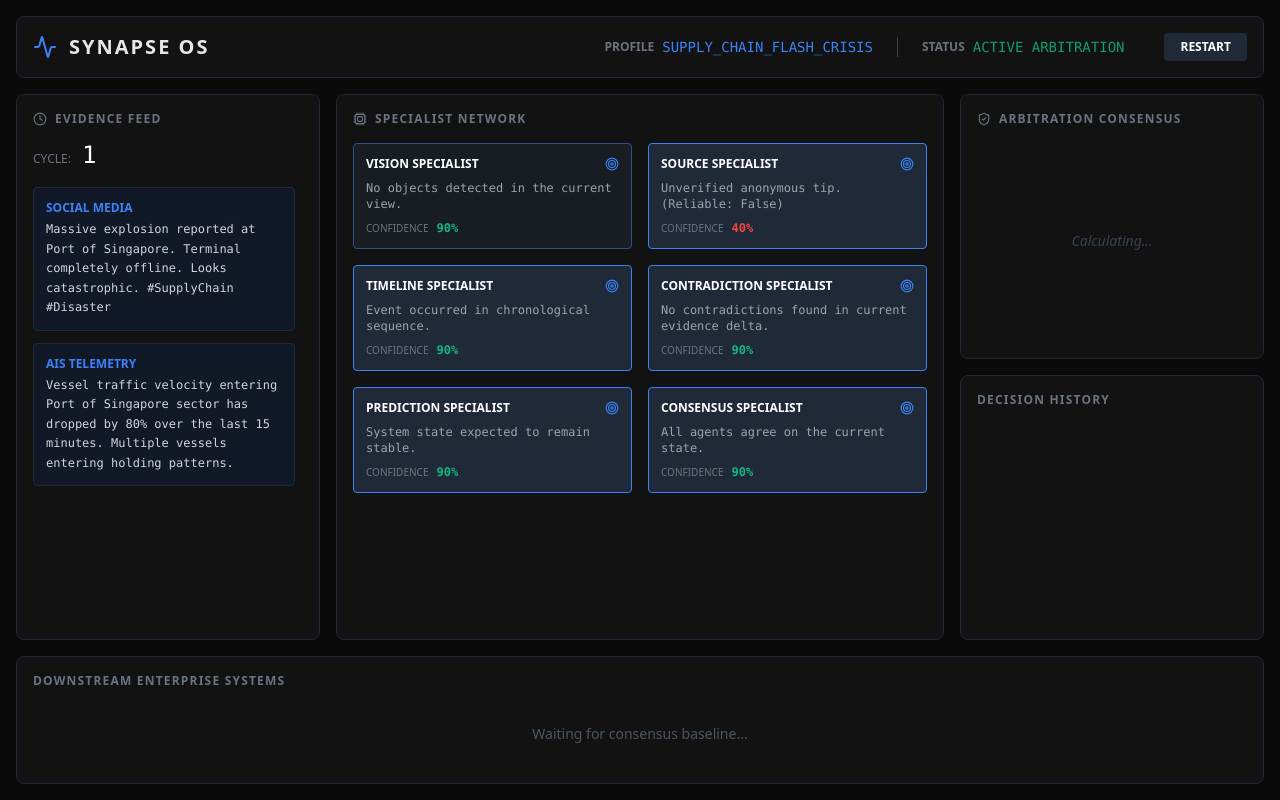
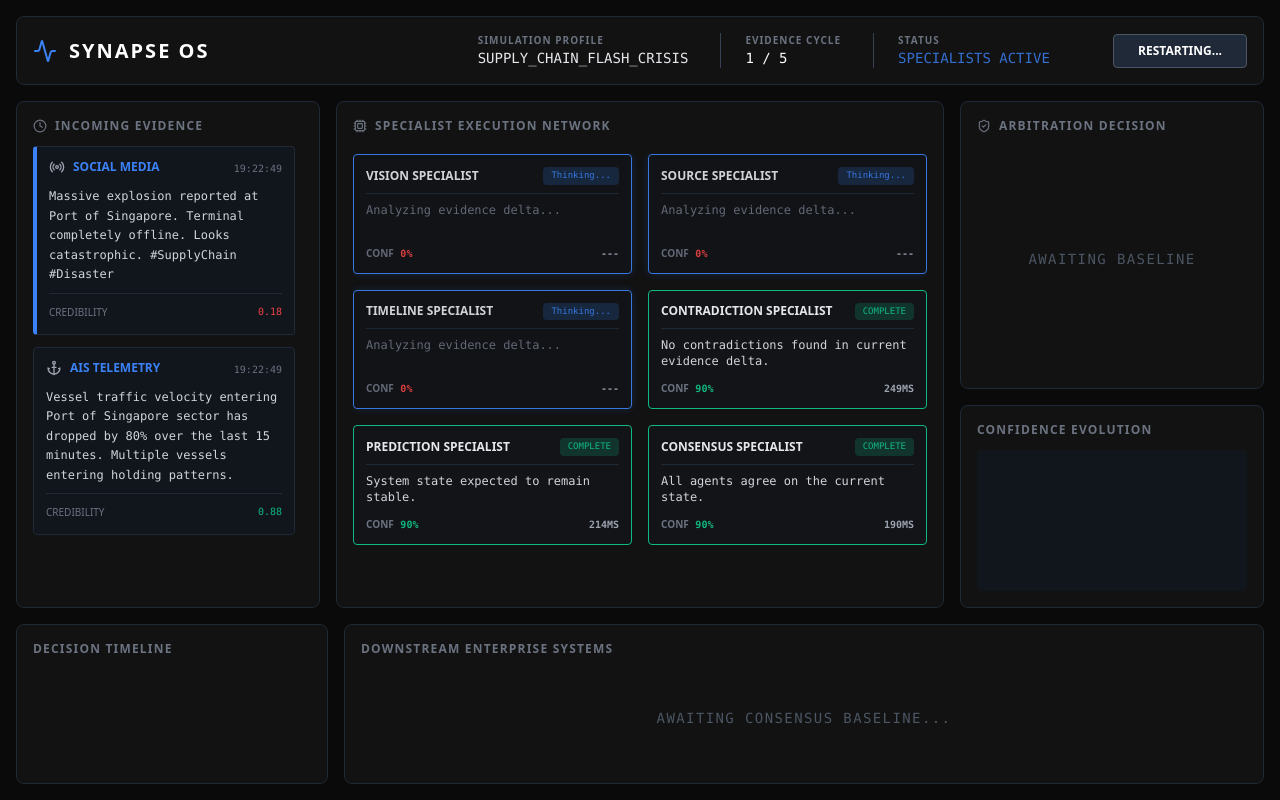
Before and after one commit to 7-Bala/Synapse, a React (Vite) app in the folder frontend/: page / in a window 1280 px wide. Both pictures are taken after a click on the button "START REPLAY". Built offline with nearby package versions, Linux system fonts and the light colour scheme.

Commit message:
feat(frontend): elevate Synapse OS demo experience

```diff
--- a/frontend/src/App.tsx
+++ b/frontend/src/App.tsx
@@ -1,5 +1,5 @@
 import { useState, useEffect } from 'react';
-import { Cpu, Activity, Clock, Target, ShieldCheck, AlertTriangle } from 'lucide-react';
+import { Cpu, Activity, Clock, ShieldCheck, AlertTriangle, FileText, Camera, Radio, Server, Anchor } from 'lucide-react';
 
 type EventType = 'EvidenceReceived' | 'SpecialistCompleted' | 'ConsensusUpdated' | 'DownstreamSystemsUpdated';
 
@@ -16,6 +16,32 @@ interface SynapseEvent {
   systems?: { system: string; status: string }[];
 }
 
+const TOTAL_CYCLES = 5;
+
+function generateMockLatency() {
+  return Math.floor(Math.random() * 150) + 120; // 120-270ms
+}
+
+function getEvidenceIcon(source: string) {
+  const s = source.toLowerCase();
+  if (s.includes('social')) return <Radio size={16} />;
+  if (s.includes('drone') || s.includes('satellite') || s.includes('image')) return <Camera size={16} />;
+  if (s.includes('telemetry') || s.includes('ais')) return <Anchor size={16} />;
+  if (s.includes('api')) return <Server size={16} />;
+  return <FileText size={16} />;
+}
+
+function getEvidenceCredibility(source: string) {
+  const s = source.toLowerCase();
+  if (s.includes('social')) return 0.18;
+  if (s.includes('drone')) return 0.82;
+  if (s.includes('satellite')) return 0.94;
+  if (s.includes('authority')) return 0.97;
+  if (s.includes('telemetry')) return 0.88;
+  if (s.includes('procurement')) return 0.99;
+  return 0.75;
+}
+
 export default function App() {
   const [events, setEvents] = useState<SynapseEvent[]>([]);
   const [currentIndex, setCurrentIndex] = useState(0);
@@ -23,9 +49,11 @@ export default function App() {
 
   // State
   const [cycle, setCycle] = useState(0);
-  const [evidence, setEvidence] = useState<any[]>([]);
-  const [specialists, setSpecialists] = useState<Record<string, { findings: string, conf: number, active: boolean }>>({});
+  const [arbitrationStatus, setArbitrationStatus] = useState("AWAITING START");
+  const [evidenceList, setEvidenceList] = useState<any[]>([]);
+  const [specialists, setSpecialists] = useState<Record<string, { findings: string, conf: number, status: 'Thinking...' | 'COMPLETE' | 'UNCERTAIN', latency: number }>>({});
   const [consensus, setConsensus] = useState<any>(null);
+  const [prevConsensusConf, setPrevConsensusConf] = useState<number>(0);
   const [downstream, setDownstream] = useState<any[]>([]);
   const [history, setHistory] = useState<any[]>([]);
 
@@ -39,11 +67,11 @@ export default function App() {
   useEffect(() => {
     if (!isPlaying || currentIndex >= events.length) return;
 
-    // We space events out evenly for the demo since the backend timestamps are 10ms apart
+    // Smooth 600ms pacing for drama
     const timer = setTimeout(() => {
       processEvent(events[currentIndex]);
       setCurrentIndex(prev => prev + 1);
-    }, 400); // 400ms per event for readability
+    }, 600);
 
     return () => clearTimeout(timer);
   }, [isPlaying, currentIndex, events]);
@@ -52,26 +80,58 @@ export default function App() {
     setCycle(ev.evidence_cycle);
 
     if (ev.event_type === 'EvidenceReceived') {
-      setEvidence(ev.payload);
-      // Reset specialists for new cycle
-      setSpecialists({});
-      setConsensus(null);
+      setArbitrationStatus("RECEIVING EVIDENCE");
+
+      const enrichedPayload = ev.payload.map((e: any) => ({
+        ...e,
+        credibility: getEvidenceCredibility(e.source),
+        timestamp: new Date().toLocaleTimeString([], { hour12: false })
+      }));
+
+      setEvidenceList(prev => [...enrichedPayload, ...prev]);
+
+      // Reset specialists to thinking state for active network visualization
+      const specList = ["Vision Specialist", "Source Specialist", "Timeline Specialist", "Contradiction Specialist", "Prediction Specialist", "Consensus Specialist"];
+      const newSpecs: any = {};
+      specList.forEach(s => {
+        newSpecs[s] = { findings: "Analyzing evidence delta...", conf: 0, status: 'Thinking...', latency: 0 };
+      });
+      setSpecialists(newSpecs);
+
     }
     else if (ev.event_type === 'SpecialistCompleted') {
+      setArbitrationStatus("SPECIALISTS ACTIVE");
       setSpecialists(prev => ({
         ...prev,
-        [ev.specialist!]: { findings: ev.findings!, conf: ev.confidence!, active: true }
+        [ev.specialist!]: {
+          findings: ev.findings!,
+          conf: ev.confidence!,
+          status: ev.confidence! < 0.5 ? 'UNCERTAIN' : 'COMPLETE',
+          latency: generateMockLatency()
+        }
       }));
     }
     else if (ev.event_type === 'ConsensusUpdated') {
-      const cons = { decision: ev.decision, conf: ev.confidence, hr: ev.human_review_required };
+      setArbitrationStatus("CONSENSUS UPDATING");
+
+      if (consensus) {
+        setPrevConsensusConf(consensus.conf);
+      }
+
+      const cons = {
+        decision: ev.decision,
+        conf: ev.confidence,
+        hr: ev.human_review_required,
+        reasoning: "Reasoning synthesized from specialist network."
+      };
       setConsensus(cons);
       setHistory(prev => {
         const filtered = prev.filter(h => h.cycle !== ev.evidence_cycle);
-        return [...filtered, { cycle: ev.evidence_cycle, ...cons }];
+        return [...filtered, { cycle: ev.evidence_cycle, ...cons, timestamp: new Date().toLocaleTimeString([], { hour12: false }) }];
       });
     }
     else if (ev.event_type === 'DownstreamSystemsUpdated') {
+      setArbitrationStatus(cycle === TOTAL_CYCLES ? "ENTERPRISE STABILIZED" : "DOWNSTREAM REACTION");
       setDownstream(ev.systems || []);
     }
   };
@@ -79,11 +139,13 @@ export default function App() {
   const restart = () => {
     setCurrentIndex(0);
     setCycle(0);
-    setEvidence([]);
+    setEvidenceList([]);
     setSpecialists({});
     setConsensus(null);
+    setPrevConsensusConf(0);
     setDownstream([]);
     setHistory([]);
+    setArbitrationStatus("AWAITING START");
     setIsPlaying(true);
   };
 
@@ -91,6 +153,15 @@ export default function App() {
     if (conf >= 0.8) return 'text-success';
     if (conf >= 0.5) return 'text-warning';
     return 'text-danger';
+  };
+
+  const getDownstreamSubtext = (sys: string, status: string) => {
+    if (status.includes('NOMINAL')) return "Nominal operations";
+    if (sys === 'Fuel Procurement') return "+$3.2M Market Exposure";
+    if (sys === 'Route Optimizer') return "12 Ships Rerouted";
+    if (sys === 'Insurance Pricing') return "Risk Premium Escalated";
+    if (sys === 'Scheduling Engine') return "Slot Cascade Warning";
+    return "Action Pending";
   };
 
   const specialistList = [
@@ -102,6 +173,13 @@ export default function App() {
     "Consensus Specialist"
   ];
 
+  // SVG Graph generation
+  const graphPoints = history.map((h, i) => {
+    const x = (i / (TOTAL_CYCLES - 1 || 1)) * 100;
+    const y = 100 - (h.conf * 100);
+    return `${x},${y}`;
+  }).join(' ');
+
   return (
     <div className="h-screen w-screen bg-background text-gray-200 flex flex-col font-sans overflow-hidden p-4 gap-4">
 
@@ -109,41 +187,56 @@ export default function App() {
       <header className="flex justify-between items-center synapse-panel shrink-0 bg-surfaceHighlight border-gray-700">
         <div className="flex items-center gap-3">
           <Activity className="text-primary" size={24} />
-          <h1 className="text-xl font-bold tracking-widest uppercase">Synapse OS</h1>
+          <h1 className="text-xl font-bold tracking-widest uppercase text-white">Synapse OS</h1>
         </div>
-        <div className="flex items-center gap-6">
-          <div className="flex items-center gap-2">
-            <span className="text-gray-500 uppercase text-xs font-bold">Profile</span>
-            <span className="text-sm font-mono text-primary">SUPPLY_CHAIN_FLASH_CRISIS</span>
+        <div className="flex items-center gap-8">
+          <div className="flex flex-col">
+            <span className="text-gray-500 uppercase text-[10px] font-bold tracking-widest">Simulation Profile</span>
+            <span className="text-sm font-mono text-gray-200">SUPPLY_CHAIN_FLASH_CRISIS</span>
           </div>
-          <div className="flex items-center gap-2 border-l border-gray-700 pl-6">
-            <span className="text-gray-500 uppercase text-xs font-bold">Status</span>
-            <span className="text-sm font-mono text-success animate-pulse">ACTIVE ARBITRATION</span>
+          <div className="flex flex-col border-l border-gray-700 pl-6">
+            <span className="text-gray-500 uppercase text-[10px] font-bold tracking-widest">Evidence Cycle</span>
+            <span className="text-sm font-mono text-white">{cycle} / {TOTAL_CYCLES}</span>
+          </div>
+          <div className="flex flex-col border-l border-gray-700 pl-6 w-48">
+            <span className="text-gray-500 uppercase text-[10px] font-bold tracking-widest">Status</span>
+            <span className={`text-sm font-mono ${arbitrationStatus.includes('STABILIZED') ? 'text-success' : 'text-primary animate-pulse'}`}>
+              {arbitrationStatus}
+            </span>
           </div>
           <button
             onClick={restart}
-            className="ml-4 bg-gray-800 hover:bg-gray-700 text-xs px-4 py-1.5 rounded text-white font-semibold transition-colors"
+            className="ml-4 bg-gray-800 hover:bg-gray-700 text-xs px-6 py-2 rounded text-white font-semibold transition-colors border border-gray-600"
           >
-            {isPlaying ? 'RESTART' : 'START REPLAY'}
+            {isPlaying && currentIndex < events.length ? 'RESTARTING...' : 'START REPLAY'}
           </button>
         </div>
       </header>
 
-      <div className="flex flex-1 gap-4 overflow-hidden">
+      <div className="flex flex-1 gap-4 overflow-hidden h-0">
 
         {/* LEFT: EVIDENCE */}
         <div className="w-1/4 flex flex-col gap-4">
-          <div className="synapse-panel flex-1 flex flex-col">
-            <h2 className="synapse-title flex items-center gap-2"><Clock size={14}/> Evidence Feed</h2>
-            <div className="mb-4">
-              <span className="text-gray-500 text-xs">CYCLE: </span>
-              <span className="text-2xl font-mono text-white ml-2">{cycle || '-'}</span>
+          <div className="synapse-panel flex-1 flex flex-col overflow-hidden">
+            <h2 className="synapse-title flex items-center gap-2"><Clock size={14}/> Incoming Evidence</h2>
+
+            <div className="flex-1 overflow-y-auto pr-2 space-y-3">
+              {evidenceList.map((ev: any, i) => (
+                <div key={i} className={`bg-gray-900/50 border border-gray-800 p-3 rounded text-sm transition-all duration-500 ${i === 0 ? 'border-l-4 border-l-primary bg-gray-800' : ''}`}>
+                  <div className="flex justify-between items-start mb-2">
+                    <div className="flex items-center gap-2">
+                      <span className="text-gray-400">{getEvidenceIcon(ev.source)}</span>
+                      <span className="text-xs text-primary font-bold uppercase">{ev.source}</span>
                     </div>
-            <div className="flex-1 overflow-y-auto pr-2 space-y-3">
-              {evidence.map((ev: any, i) => (
-                <div key={i} className="bg-gray-900 border border-gray-800 p-3 rounded text-sm">
-                  <div className="text-xs text-primary font-bold mb-1 uppercase">{ev.source}</div>
-                  <div className="text-gray-300 leading-relaxed font-mono text-xs">{ev.content}</div>
+                    <span className="text-[10px] text-gray-500 font-mono">{ev.timestamp}</span>
+                  </div>
+                  <div className="text-gray-300 leading-relaxed font-mono text-xs mb-2">{ev.content}</div>
+                  <div className="flex justify-between items-center pt-2 border-t border-gray-800">
+                    <span className="text-[10px] text-gray-500 uppercase">Credibility</span>
+                    <span className={`font-mono text-[10px] ${ev.credibility > 0.8 ? 'text-success' : 'text-danger'}`}>
+                      {ev.credibility.toFixed(2)}
+                    </span>
+                  </div>
                 </div>
               ))}
             </div>
@@ -152,31 +245,47 @@ export default function App() {
 
         {/* CENTER: SPECIALIST NETWORK */}
         <div className="w-2/4 flex flex-col gap-4">
-          <div className="synapse-panel flex-1">
-            <h2 className="synapse-title flex items-center gap-2"><Cpu size={14}/> Specialist Network</h2>
-            <div className="grid grid-cols-2 gap-4 mt-4">
+          <div className="synapse-panel flex-1 flex flex-col">
+            <h2 className="synapse-title flex items-center gap-2"><Cpu size={14}/> Specialist Execution Network</h2>
+            <div className="grid grid-cols-2 gap-4 mt-2 overflow-y-auto">
               {specialistList.map(spec => {
                 const data = specialists[spec];
-                const isActive = !!data;
+                if (!data) return (
+                  <div key={spec} className="border border-gray-800/50 rounded p-3 bg-transparent opacity-50">
+                    <h3 className="text-xs font-bold uppercase text-gray-600">{spec}</h3>
+                    <p className="text-[10px] text-gray-700 italic mt-2">Awaiting data...</p>
+                  </div>
+                );
+
+                const isThinking = data.status === 'Thinking...';
+                const isUncertain = data.status === 'UNCERTAIN';
+
+                let borderColor = 'border-gray-700';
+                if (isThinking) borderColor = 'border-primary shadow-[0_0_10px_rgba(59,130,246,0.2)] animate-pulse';
+                else if (isUncertain) borderColor = 'border-danger';
+                else borderColor = 'border-success';
+
                 return (
-                  <div key={spec} className={`border rounded p-3 transition-colors duration-300 ${isActive ? 'bg-gray-800 border-primary' : 'bg-transparent border-gray-800'}`}>
-                    <div className="flex justify-between items-center mb-2">
-                      <h3 className={`text-xs font-bold uppercase ${isActive ? 'text-white' : 'text-gray-600'}`}>{spec}</h3>
-                      {isActive && <Target size={14} className="text-primary" />}
-                    </div>
-                    {isActive ? (
-                      <div>
-                        <p className="text-xs text-gray-400 font-mono line-clamp-3 mb-2">{data.findings}</p>
-                        <div className="flex items-center gap-2">
-                          <span className="text-[10px] text-gray-500 uppercase">Confidence</span>
-                          <span className={`font-mono text-xs font-bold ${getConfColor(data.conf)}`}>
-                            {(data.conf * 100).toFixed(0)}%
+                  <div key={spec} className={`border rounded p-3 bg-gray-900/30 transition-all duration-300 ${borderColor}`}>
+                    <div className="flex justify-between items-center mb-2 border-b border-gray-800 pb-2">
+                      <h3 className="text-xs font-bold uppercase text-gray-200">{spec}</h3>
+                      <span className={`text-[9px] font-mono px-2 py-0.5 rounded ${isThinking ? 'bg-primary/20 text-primary' : isUncertain ? 'bg-danger/20 text-danger' : 'bg-success/20 text-success'}`}>
+                        {data.status}
                       </span>
                     </div>
+
+                    <p className={`text-xs font-mono line-clamp-2 mb-3 h-8 ${isThinking ? 'text-gray-500' : 'text-gray-300'}`}>
+                      {data.findings}
+                    </p>
+
+                    <div className="flex justify-between items-center text-[10px] uppercase font-bold text-gray-500">
+                      <div>
+                        Conf <span className={`font-mono ml-1 ${getConfColor(data.conf)}`}>{(data.conf * 100).toFixed(0)}%</span>
                       </div>
-                    ) : (
-                      <p className="text-xs text-gray-700 italic">Waiting for evidence delta...</p>
-                    )}
+                      <div className="font-mono text-gray-400">
+                        {data.latency > 0 ? `${data.latency}ms` : '---'}
+                      </div>
+                    </div>
                   </div>
                 );
               })}
@@ -186,47 +295,104 @@ export default function App() {
 
         {/* RIGHT: CONSENSUS */}
         <div className="w-1/4 flex flex-col gap-4">
-          <div className="synapse-panel h-1/2 flex flex-col">
-            <h2 className="synapse-title flex items-center gap-2"><ShieldCheck size={14}/> Arbitration Consensus</h2>
+          <div className="synapse-panel flex-[1.5] flex flex-col">
+            <h2 className="synapse-title flex items-center gap-2"><ShieldCheck size={14}/> Arbitration Decision</h2>
             {consensus ? (
-              <div className="flex-1 flex flex-col justify-center items-center text-center p-2">
-                <div className={`text-3xl font-bold uppercase mb-2 ${getConfColor(consensus.conf)}`}>
+              <div className="flex flex-col h-full justify-between">
+                <div>
+                  <div className="text-gray-500 text-[10px] uppercase tracking-widest mb-1">Current Recommendation</div>
+                  <div className="text-sm text-white font-mono bg-gray-800 border border-gray-700 p-3 rounded w-full shadow-lg">
+                    {consensus.decision}
+                  </div>
+                </div>
+
+                <div className="flex items-end justify-between mt-4">
+                  <div>
+                    <div className="text-gray-500 text-[10px] uppercase tracking-widest mb-1">Confidence</div>
+                    <div className={`text-4xl font-bold font-mono ${getConfColor(consensus.conf)} transition-all duration-1000`}>
                       {(consensus.conf * 100).toFixed(0)}%
                     </div>
-                <div className="text-gray-500 text-xs uppercase tracking-widest mb-4">Global Confidence</div>
-                <div className="text-sm text-white font-mono bg-gray-900 border border-gray-800 p-3 rounded w-full">
-                  {consensus.decision}
                   </div>
+                  {prevConsensusConf > 0 && (
+                    <div className={`text-xs font-bold font-mono mb-1 ${consensus.conf >= prevConsensusConf ? 'text-success' : 'text-danger'}`}>
+                      {consensus.conf >= prevConsensusConf ? '▲' : '▼'} {Math.abs((consensus.conf - prevConsensusConf) * 100).toFixed(0)}%
+                    </div>
+                  )}
+                </div>
+
+                <div className="mt-4">
+                  <div className="text-gray-500 text-[10px] uppercase tracking-widest mb-1">Synthesized Reasoning</div>
+                  <div className="text-xs text-gray-400 font-mono leading-relaxed bg-gray-900/50 p-2 rounded">
+                    {consensus.reasoning}
+                  </div>
+                </div>
+
                 {consensus.hr && (
-                  <div className="mt-4 flex items-center gap-2 text-warning text-xs font-bold bg-warning/10 px-3 py-1.5 rounded">
+                  <div className="mt-4 flex items-center justify-center gap-2 text-danger text-xs font-bold bg-danger/10 px-3 py-2 border border-danger/30 rounded">
                     <AlertTriangle size={14}/> HUMAN REVIEW REQUIRED
                   </div>
                 )}
               </div>
             ) : (
-              <div className="flex-1 flex items-center justify-center text-gray-700 text-sm italic">
-                Calculating...
+              <div className="flex-1 flex items-center justify-center text-gray-600 text-sm font-mono uppercase tracking-widest">
+                Awaiting Baseline
               </div>
             )}
           </div>
 
-          <div className="synapse-panel h-1/2 flex flex-col">
-            <h2 className="synapse-title">Decision History</h2>
-            <div className="flex-1 overflow-y-auto space-y-2">
+          <div className="synapse-panel flex-1 flex flex-col">
+            <h2 className="synapse-title">Confidence Evolution</h2>
+            <div className="flex-1 w-full bg-gray-900/50 rounded relative overflow-hidden flex items-end">
+              {history.length > 0 && (
+                <svg className="w-full h-full absolute inset-0" viewBox="0 0 100 100" preserveAspectRatio="none">
+                  {/* Grid */}
+                  <line x1="0" y1="50" x2="100" y2="50" stroke="#333" strokeDasharray="2,2" strokeWidth="0.5"/>
+                  <polyline
+                    points={graphPoints}
+                    fill="none"
+                    stroke="#3b82f6"
+                    strokeWidth="2"
+                    vectorEffect="non-scaling-stroke"
+                    className="transition-all duration-700 ease-out"
+                  />
                   {history.map((h, i) => (
-                <div key={i} className="flex justify-between items-center text-xs bg-gray-900 p-2 rounded">
-                  <span className="text-gray-500">CYC_{h.cycle}</span>
-                  <span className="text-gray-300 truncate max-w-[120px] px-2">{h.decision}</span>
-                  <span className={`font-bold ${getConfColor(h.conf)}`}>{(h.conf*100).toFixed(0)}%</span>
-                </div>
+                    <circle
+                      key={i}
+                      cx={(i / (TOTAL_CYCLES - 1 || 1)) * 100}
+                      cy={100 - (h.conf * 100)}
+                      r="2"
+                      fill="#3b82f6"
+                    />
                   ))}
+                </svg>
+              )}
             </div>
           </div>
         </div>
       </div>
 
-      {/* BOTTOM: DOWNSTREAM SYSTEMS */}
-      <div className="shrink-0 h-32 synapse-panel flex flex-col">
+      {/* BOTTOM: DECISION EVOLUTION & ENTERPRISE SYSTEMS */}
+      <div className="shrink-0 h-40 flex gap-4">
+
+        {/* Decision Timeline */}
+        <div className="synapse-panel w-1/4 flex flex-col overflow-hidden">
+          <h2 className="synapse-title">Decision Timeline</h2>
+          <div className="flex-1 overflow-y-auto space-y-2 pr-2">
+            {history.map((h, i) => (
+              <div key={i} className="flex flex-col">
+                <div className={`flex justify-between items-center text-[10px] p-2 rounded transition-colors ${i === history.length - 1 ? 'bg-primary/10 border border-primary/30' : 'bg-gray-900/50'}`}>
+                  <span className="text-gray-500 font-mono w-16">{h.timestamp}</span>
+                  <span className="text-gray-200 font-mono truncate max-w-[140px] px-2">{h.decision}</span>
+                  <span className={`font-bold font-mono ${getConfColor(h.conf)}`}>{(h.conf*100).toFixed(0)}%</span>
+                </div>
+                {i < history.length - 1 && <div className="text-center text-gray-700 my-0.5">↓</div>}
+              </div>
+            ))}
+          </div>
+        </div>
+
+        {/* Enterprise Status Board */}
+        <div className="synapse-panel flex-1 flex flex-col">
           <h2 className="synapse-title">Downstream Enterprise Systems</h2>
           <div className="flex flex-1 gap-4">
             {downstream.length > 0 ? (
@@ -234,23 +400,28 @@ export default function App() {
                 const isPanic = sys.status.includes('PANIC') || sys.status.includes('SURGE') || sys.status.includes('DELAY') || sys.status.includes('REROUTING');
                 const isNominal = sys.status.includes('NOMINAL');
                 const color = isPanic ? 'text-danger' : isNominal ? 'text-success' : 'text-warning';
-              const border = isPanic ? 'border-danger/30 bg-danger/5' : isNominal ? 'border-success/30 bg-success/5' : 'border-warning/30 bg-warning/5';
+                const border = isPanic ? 'border-danger/30 bg-danger/5' : isNominal ? 'border-success/30 bg-success/10' : 'border-warning/30 bg-warning/5';
 
                 return (
-                <div key={i} className={`flex-1 border rounded p-3 flex flex-col justify-center ${border} transition-colors duration-500`}>
-                  <div className="text-gray-400 text-xs font-bold uppercase tracking-wider mb-1">{sys.system}</div>
-                  <div className={`font-mono text-xs font-bold ${color}`}>{sys.status}</div>
+                  <div key={i} className={`flex-1 border rounded p-4 flex flex-col justify-between ${border} transition-all duration-700`}>
+                    <div className="text-gray-400 text-xs font-bold uppercase tracking-wider">{sys.system}</div>
+                    <div>
+                      <div className={`font-mono text-sm font-bold ${color} mb-1`}>{sys.status}</div>
+                      <div className="text-[10px] text-gray-500 font-mono uppercase">{getDownstreamSubtext(sys.system, sys.status)}</div>
+                    </div>
                   </div>
                 );
               })
             ) : (
-            <div className="flex-1 flex items-center justify-center text-gray-600 text-sm">
-              Waiting for consensus baseline...
+              <div className="flex-1 flex items-center justify-center text-gray-600 text-sm font-mono uppercase tracking-widest">
+                Awaiting consensus baseline...
               </div>
             )}
           </div>
         </div>
 
       </div>
+
+    </div>
   );
 }
```
Lines whose indentation alone changed are shown as unchanged.
